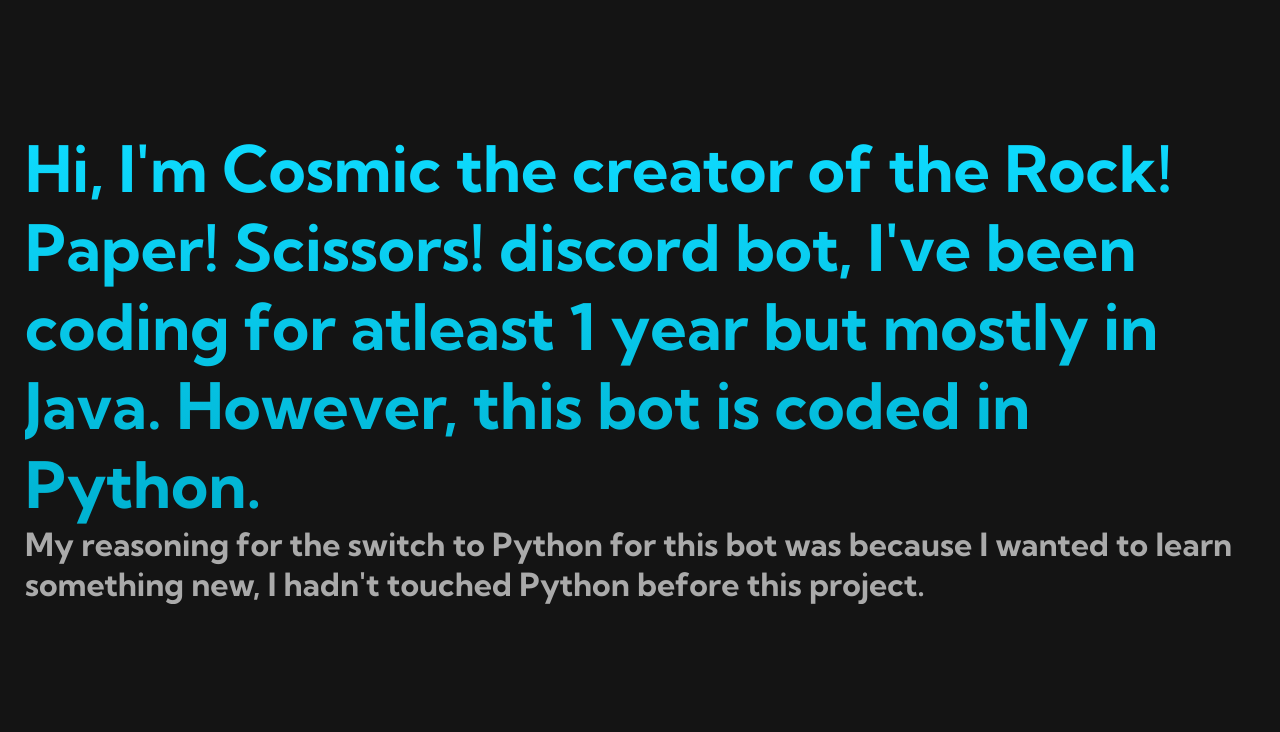
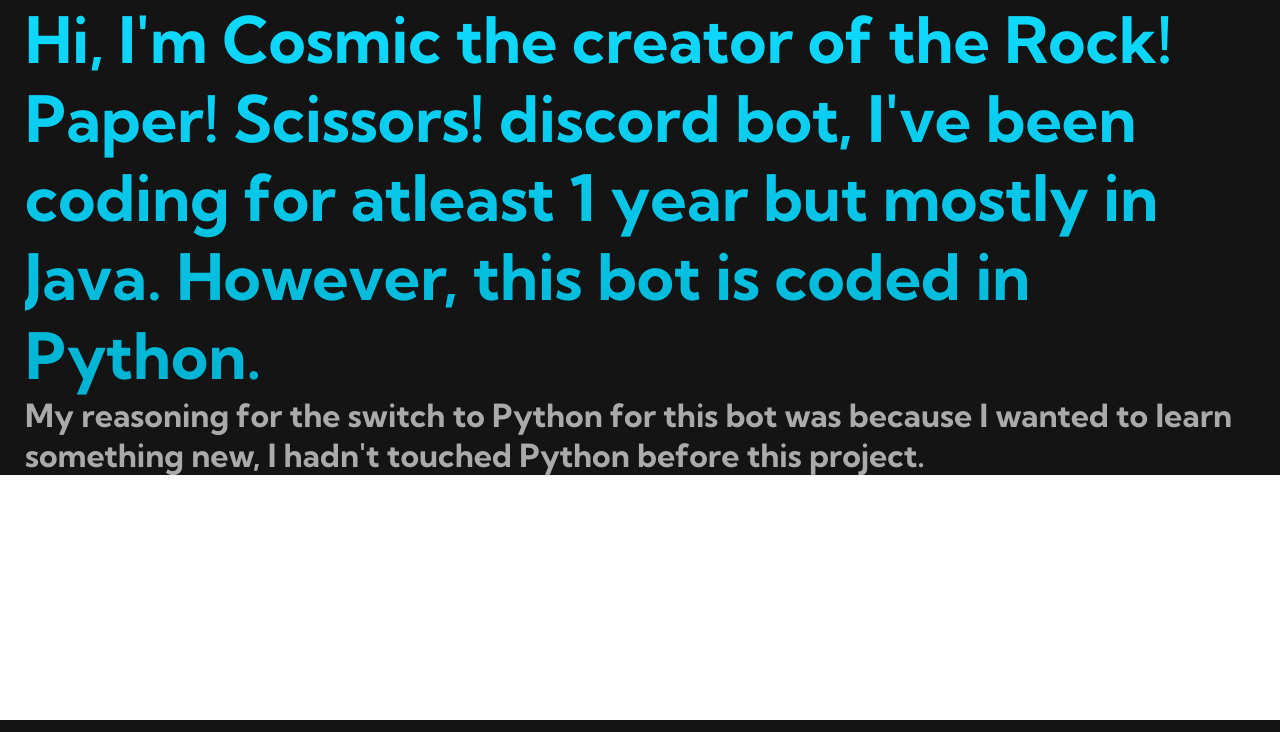
Before and after one commit to cosrnic/RPSWebsite, a PHP site: page /about.html in a window 1280 px wide. Shown: the part 80-812 px from the top of the page. Run offline with PHP 8.4, Linux system fonts and the light colour scheme.

Commit message:
Update aboutstyle.css

```diff
--- a/aboutstyle.css
+++ b/aboutstyle.css
@@ -203,7 +203,7 @@
     align-items: center;
     justify-self: center;
     margin: 0 auto;
-    height: 91.5vh;
+    height: 100%;
     background-color: #141414;
     z-index: 1;
     width: 100%;
```
